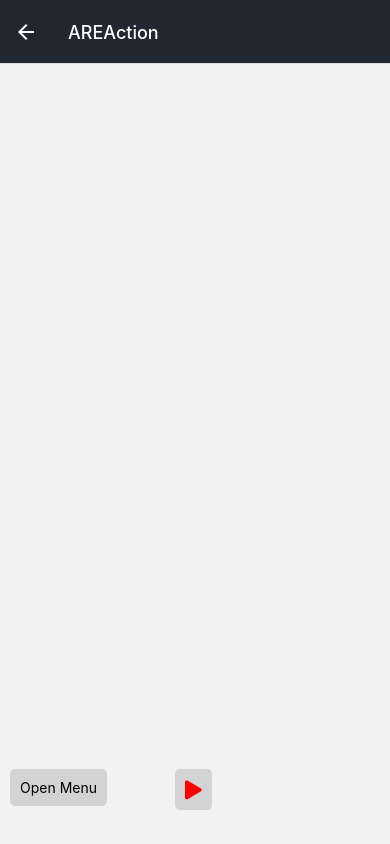
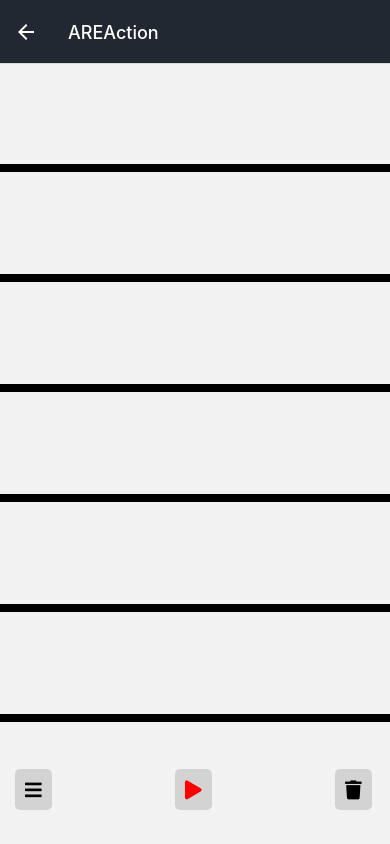
Before and after one commit to VictorHarri-Chal/AREA, a React Native app in the folder mobile/: screen /Dashboard in a window 390 px wide. Built offline with nearby package versions, Linux system fonts and the light colour scheme.

Commit message:
[ADD] Grid, collisions and start schema thing

```diff
--- a/mobile/src/components/Draggable/Draggable.js
+++ b/mobile/src/components/Draggable/Draggable.js
@@ -2,31 +2,42 @@ import React, { Component } from 'react';
 import { View, Text, PanResponder, StyleSheet, Dimensions } from 'react-native';
 
 class Rectangle extends Component {
-    constructor(props) {
-        super(props);
-        this.state = {
+    state = {
         x: 0,
         y: 0,
         initialX: 0,
         initialY: 0,
-            color: props.color,
-            title: props.title
+        color: this.props.color,
+        title: this.props.title,
     };
-        const windowWidth = Dimensions.get('window').width;
-        const windowHeight = Dimensions.get('window').height;
 
-        this.panResponder = PanResponder.create({
+    panResponder = PanResponder.create({
         onMoveShouldSetPanResponder: (evt, gestureState) => {
             return true;
         },
         onPanResponderMove: (evt, gestureState) => {
+            const windowWidth = Dimensions.get('window').width;
+            const windowHeight = Dimensions.get('window').height;
+            let isCollide = false;
+
             if (this.state.initialX + gestureState.dx < 0 || this.state.initialX + gestureState.dx + styles.rectangle.width > windowWidth ||
-                    this.state.initialY + gestureState.dy < 0 || this.state.initialY + gestureState.dy + styles.rectangle.height + 120 > windowHeight)
+                this.state.initialY + gestureState.dy < 0 || this.state.initialY + gestureState.dy + styles.rectangle.height + 136 > windowHeight)
                 return;
+            this.props.listSlot.forEach(slot => {
+                if (this.state.initialY + gestureState.dy <= slot.top + 8 && this.state.initialY + gestureState.dy + 70 >= slot.top) {
+                    isCollide = true;
+                    return;
+                }
+            });
+            if (!isCollide) {
                 this.setState({
                     x: this.state.initialX + gestureState.dx,
                     y: this.state.initialY + gestureState.dy
                 });
+            }
+            this.props.box.x = this.state.initialX;
+            this.props.box.y = this.state.initialY;
+            this.props.setBoxes([...this.props.boxes]);
         },
         onPanResponderRelease: (evt, gestureState) => {
             this.setState({
@@ -39,9 +50,9 @@ class Rectangle extends Component {
                 initialX: this.state.x,
                 initialY: this.state.y
             });
-            }
+        },
     });
-    }
+
 
     render() {
         return (
@@ -59,14 +70,14 @@ class Rectangle extends Component {
 
 const styles = StyleSheet.create({
     rectangle: {
-        width: 100,
-        height: 50,
+        width: 150,
+        height: 70,
         borderRadius: 5,
         position: 'absolute',
         justifyContent: 'center'
     },
     rectangleText: {
-        color: 'black',
+        color: 'white',
         fontSize: 15,
         padding: 5,
         textAlign: 'center'
@@ -74,23 +85,3 @@ const styles = StyleSheet.create({
 });
 
 export default Rectangle;
-
-
-
-// class MyCollision extends React.Component {
-//     render() {
-//         return (
-//             <Collision shape="rect" coords={this.props.coords}>
-//                 <View
-//                     style={[
-//                         styles.rectangle,
-//                         {
-//                             left: this.props.coords.x,
-//                             top: this.props.coords.y
-//                         }
-//                     ]}
-//                 />
-//             </Collision>
-//         );
-//     }
-// }
--- a/mobile/src/pages/Dashboard/index.js
+++ b/mobile/src/pages/Dashboard/index.js
@@ -1,5 +1,5 @@
 import React, { useState } from 'react';
-import { View, Text, StyleSheet, TouchableOpacity } from 'react-native';
+import { View, Text, StyleSheet, TouchableOpacity, Dimensions } from 'react-native';
 import Icon from 'react-native-vector-icons/FontAwesome5';
 import Rectangle from '../../components/Draggable/Draggable.js';
 
@@ -8,7 +8,15 @@ const Dashboard = () => {
   const [selectedButton, setSelectedButton] = useState(null);
   const [currentBlocType, setCurrentBlocType] = useState("action_blocs");
   const [boxes, setBoxes] = useState([]);
-
+  const [finalSchema, setFinalSchema] = useState([]);
+  const [listSlot, setListSlot] = useState([
+    { name: 1, top: 100, },
+    { name: 2, top: 210, },
+    { name: 3, top: 320, },
+    { name: 4, top: 430, },
+    { name: 5, top: 540, },
+    { name: 6, top: 650, },
+  ]);
   const [menuButtons, setMenuButtons] = useState([
     {
       name: "Discord",
@@ -69,20 +77,36 @@ const Dashboard = () => {
     return null;
   }
 
+  const validateButton = () => {
+    console.log(boxes)
+  }
+
   return (
     <View style={styles.container}>
       <>
         <TouchableOpacity onPress={() => {
           setMenuVisible(true)}}>
-          <Text style={styles.openMenuButton}>Open Menu</Text>
+          <View style={styles.openMenuButton}>
+            <Icon name={"bars"} size={19} color={"black"}/>
+          </View>
         </TouchableOpacity>
-        <TouchableOpacity onPress={() => {}}>
+        <TouchableOpacity onPress={() => {validateButton()}}>
           <View style={styles.validateMenuButton}>
             <Icon name={"play"} size={19} color={"red"}/>
           </View>
         </TouchableOpacity>
+        <TouchableOpacity onPress={() => {
+          setBoxes([]);
+        }}>
+          <View style={styles.binMenuButton}>
+            <Icon name={"trash"} size={19} color={"black"}/>
+          </View>
+        </TouchableOpacity>
         {boxes.map(box => (
-          <Rectangle key={box.key} title={box.title} color={box.color}></Rectangle>
+          <Rectangle key={box.key} title={box.title} color={box.color} listSlot={listSlot} box={box} boxes={boxes} setBoxes={setBoxes}></Rectangle>
+          ))}
+        {listSlot.map(slot => (
+          <View key={slot.name} style={[styles.slotDelimiter, {top: slot.top}]}></View>
         ))}
       </>
       {menuVisible && (
@@ -103,7 +127,9 @@ const Dashboard = () => {
             ))}
             <TouchableOpacity onPress={() => {
               setMenuVisible(false)}}>
-              <Text style={styles.closeMenuButton}>Close Menu</Text>
+              <View style={styles.closeMenuButton}>
+              <Icon name={"times"} size={19} color={"black"}/>
+              </View>
             </TouchableOpacity>
           </View>
           <View style={styles.menuRight}>
@@ -144,7 +170,7 @@ const Dashboard = () => {
                       style={[styles.rectangleButton, { backgroundColor: menuButtons.find(button => button.name === selectedButton).color}]}
                       onPress={() => {
                         setMenuVisible(false);
-                        setBoxes(boxes => [...boxes, {key: boxes.length+1, title: defineBlocType(), color: menuButtons.find(button => button.name === selectedButton).color}])
+                        setBoxes(boxes => [...boxes, {key: boxes.length+1, title: defineBlocType(), color: menuButtons.find(button => button.name === selectedButton).color, x: 0, y: 0}])
                       }}
                       >
                         <Text style={styles.actionReactionButtonText}>{defineBlocType()}</Text>
@@ -171,15 +197,15 @@ const styles = StyleSheet.create({
     openMenuButton: {
       position: 'absolute',
       top: 315,
-      left: -185,
+      left: -180,
       padding: 10,
       backgroundColor: 'lightgray',
       borderRadius: 5,
     },
     closeMenuButton: {
       position: 'absolute',
-      top: 230,
-      left: 0,
+      top: 231,
+      left: 6,
       padding: 10,
       backgroundColor: 'white',
       borderRadius: 5,
@@ -191,6 +217,21 @@ const styles = StyleSheet.create({
       padding: 10,
       backgroundColor: 'lightgray',
       borderRadius: 5,
+    },
+    binMenuButton: {
+      position: 'absolute',
+      top: 315,
+      left: 140,
+      padding: 10,
+      backgroundColor: 'lightgray',
+      borderRadius: 5,
+    },
+    slotDelimiter: {
+      position: 'absolute',
+      width: Dimensions.get('window').width,
+      height: 8,
+      left: 0,
+      backgroundColor: 'black',
     },
     menuContainer: {
       position: 'absolute',
```
Lines whose indentation alone changed are shown as unchanged.
